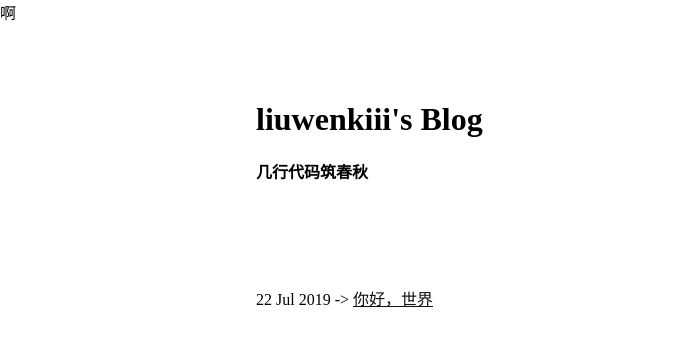
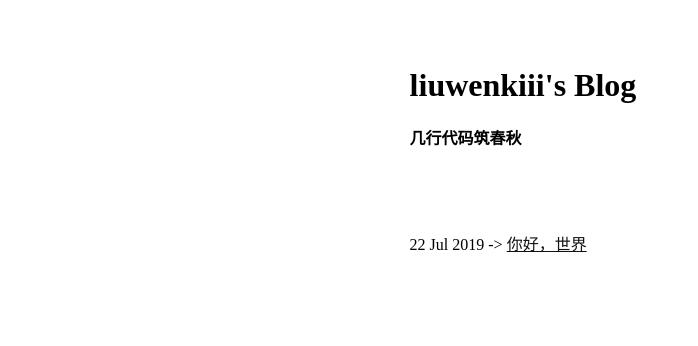
Before and after one commit to liuwenkiii/liuwenkiii.github.io, a Jekyll site: the page built from index.html, in a window 1280 px wide. Shown: the top 346 px of the page, without its empty margins (0-698 px from the left). Built offline with Jekyll 4.4.1, drawn with Linux system fonts in a browser that asks for light colours.

Commit message:
Update default.html

```diff
--- a/_layouts/default.html
+++ b/_layouts/default.html
@@ -11,8 +11,12 @@
 </head>
 
 <body>
-啊
-    {{ content }}
+
+    <div style="padding: 0 20%;">
+
+        {{ content }}
+
+    </div>
 
 </body>
 
```
